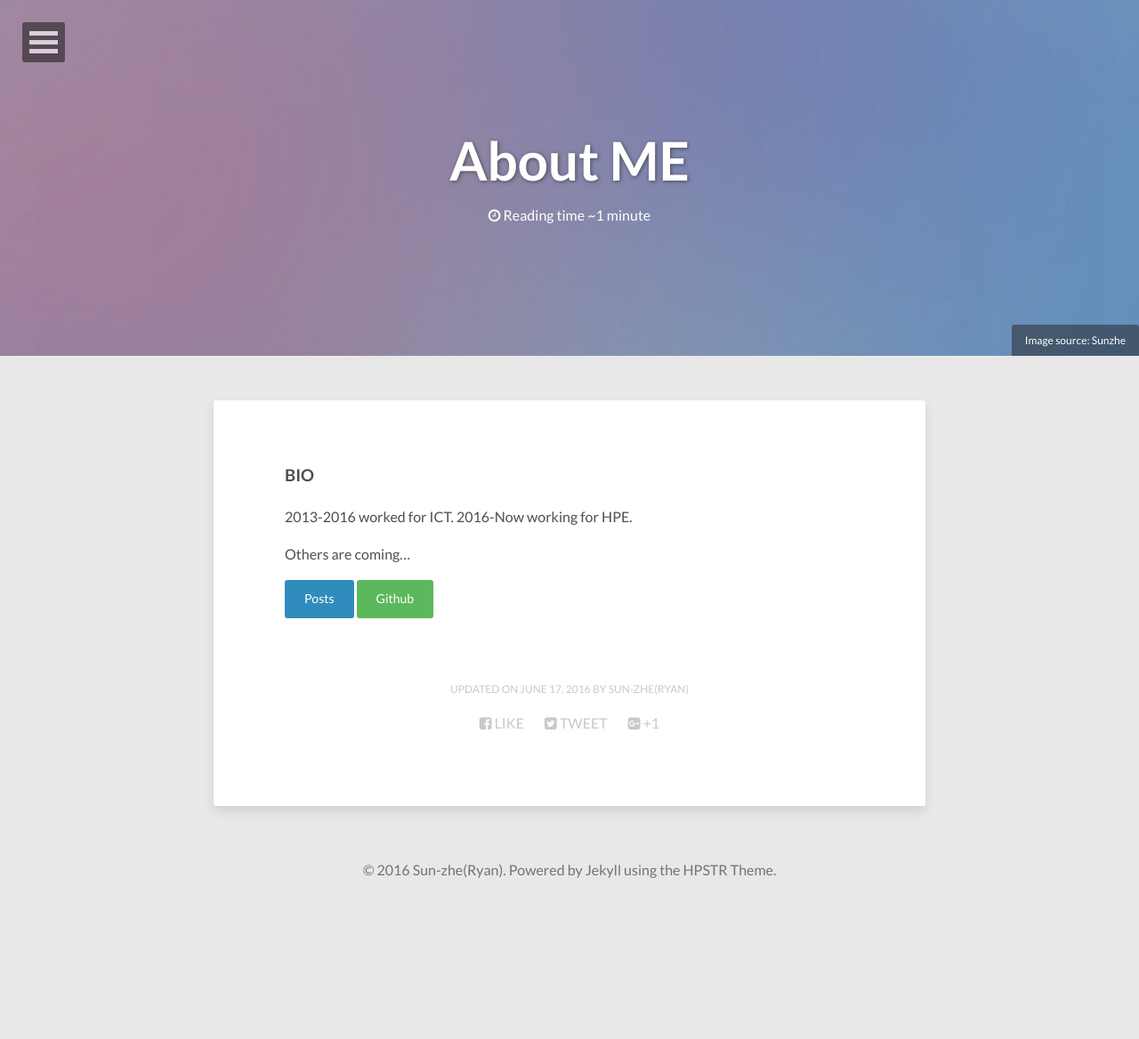
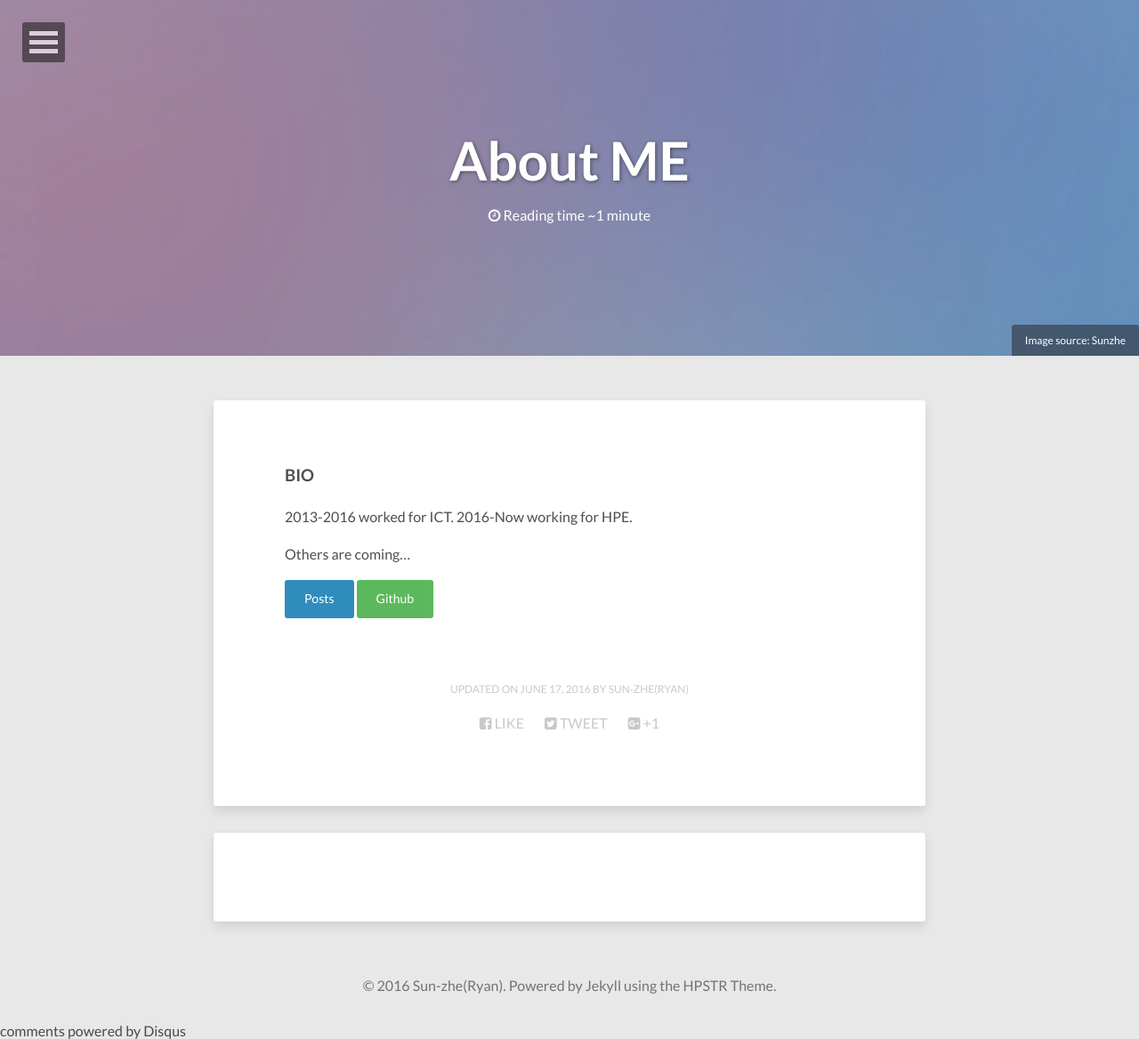
Before and after one commit to zhe-sun/zhe-sun.github.io, a Jekyll site: the page built from about/index.md, in a window 1280 px wide. Shown: the whole page at 89% size. Built offline with Jekyll 4.4.1, drawn with Linux system fonts in a browser that asks for light colours; nearby versions of some CDN libraries; comment, search, counter and statistics services are not loaded; before the commit the page ends 1019 px from its top, so only the background shows below that; some of the changed lines change nothing that is shown.

Commit message:
add *.md

```diff
--- a/_config.yml
+++ b/_config.yml
@@ -1,6 +1,6 @@
 title:            Ryan S. Blog
 description:      Whatever is worth doing is worth doing well.
-disqus_shortname:
+disqus_shortname: Sunzhe
 reading_time:     true
 words_per_minute: 200
 # Your site's domain goes here (eg: https://mmistakes.github.io, http://yourdomain.com, etc)
```
